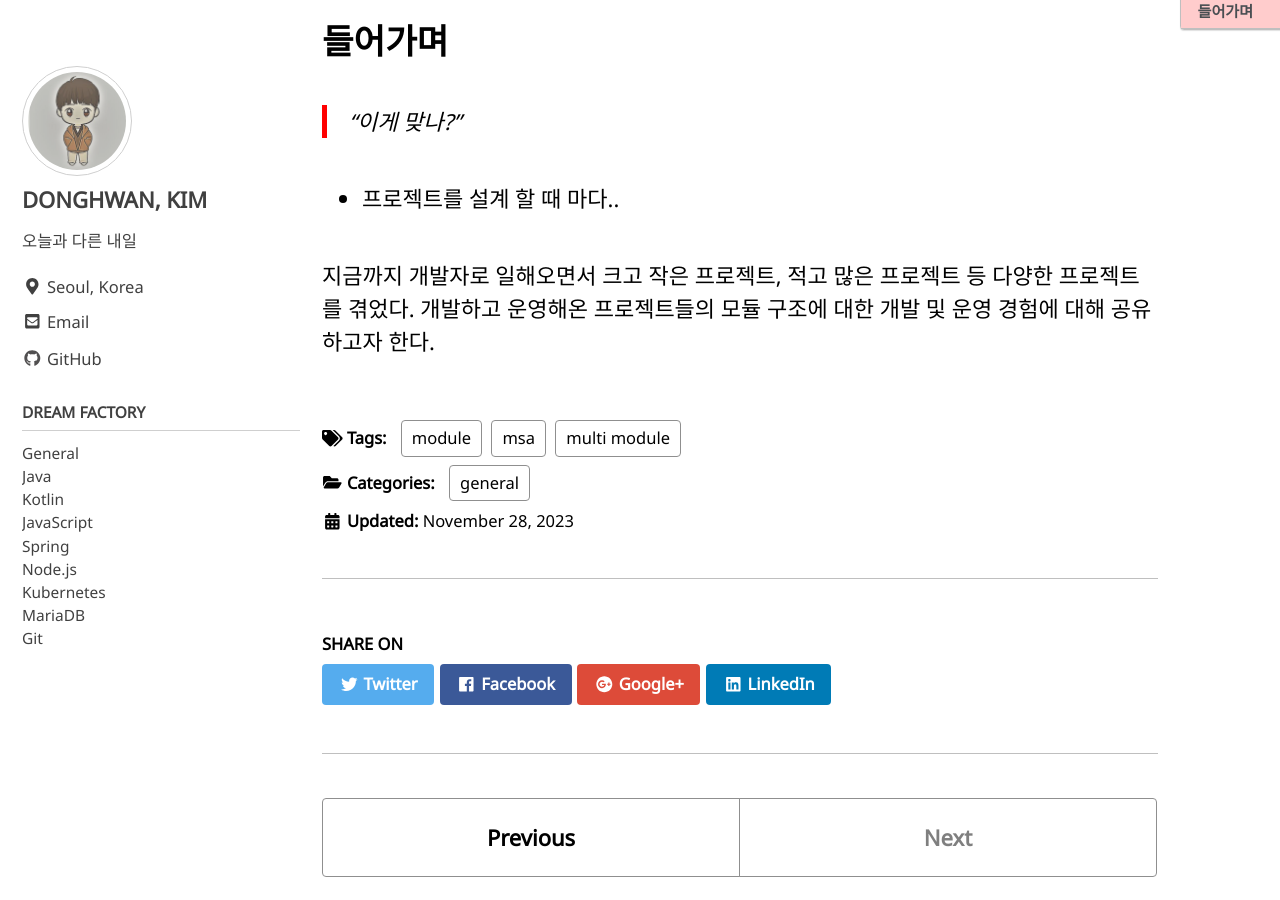
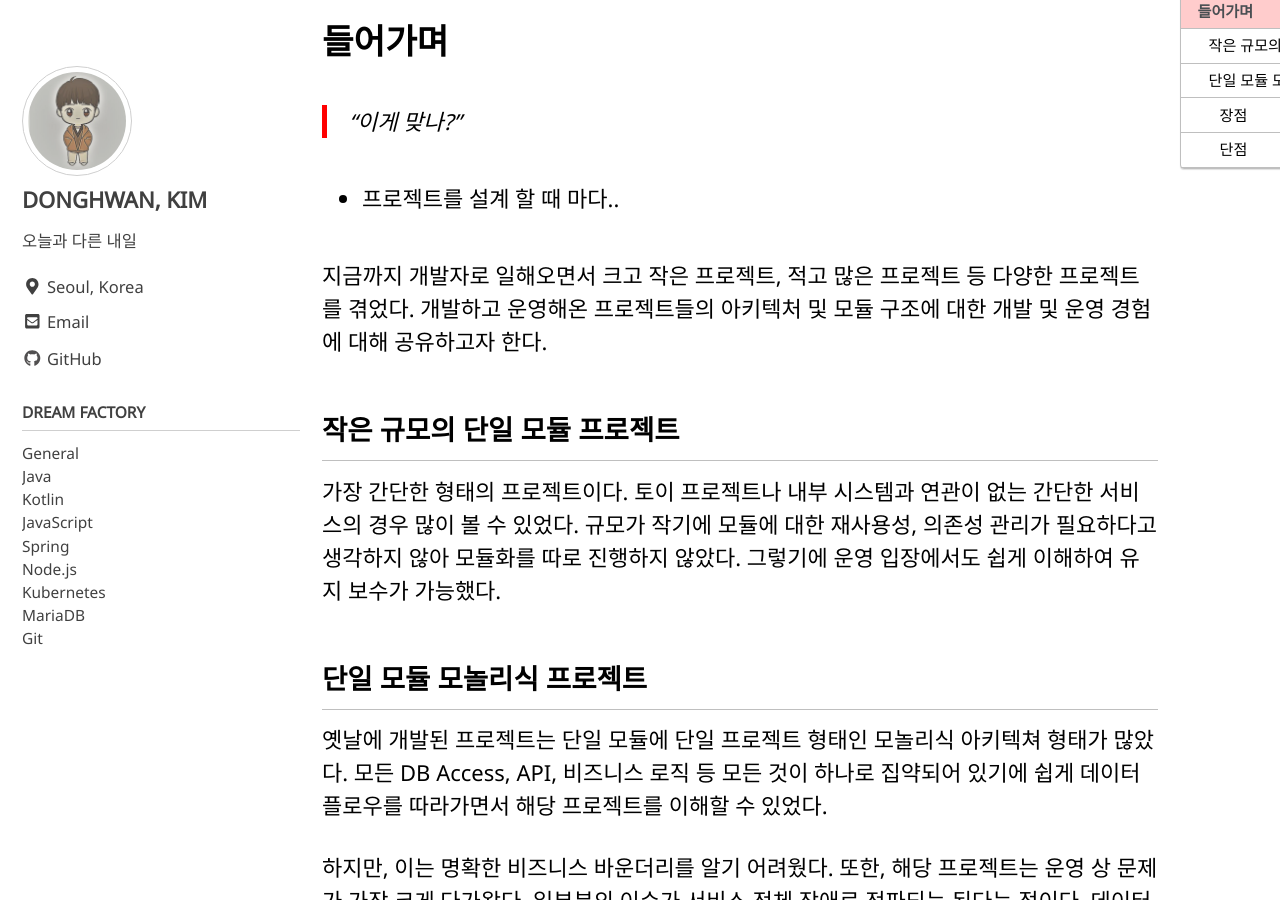
Before and after one commit to yearnlune/yearnlune.github.io, a Jekyll site: the page built from _posts/2023-11-28-module-journey.md, in a window 1280 px wide and 900 px high, scrolled down 269 px. Built offline with Jekyll 4.4.1, drawn with Linux system fonts in a browser that asks for light colours; cached includes are drawn as plain includes; comment, search, counter and statistics services are not loaded; some of the changed text lies outside the part shown.

Commit message:
feat: Added contents to 'module-journey'

```diff
--- a/_posts/2023-11-28-module-journey.md
+++ b/_posts/2023-11-28-module-journey.md
@@ -19,5 +19,27 @@ categories:
 - 프로젝트를 설계 할 때 마다..
 >
 
-지금까지 개발자로 일해오면서 크고 작은 프로젝트, 적고 많은 프로젝트 등 다양한 프로젝트를 겪었다.
-개발하고 운영해온 프로젝트들의 모듈 구조에 대한 개발 및 운영 경험에 대해 공유하고자 한다.
+지금까지 개발자로 일해오면서 크고 작은 프로젝트, 적고 많은 프로젝트 등 다양한 프로젝트를 겪었다. 개발하고 운영해온 프로젝트들의 아키텍처 및 모듈 구조에 대한 개발 및 운영 경험에 대해 공유하고자 한다.
+
+## 작은 규모의 단일 모듈 프로젝트
+
+가장 간단한 형태의 프로젝트이다. 토이 프로젝트나 내부 시스템과 연관이 없는 간단한 서비스의 경우 많이 볼 수 있었다. 규모가 작기에 모듈에 대한 재사용성, 의존성 관리가 필요하다고 생각하지 않아 모듈화를 따로 진행하지 않았다. 그렇기에 운영 입장에서도 쉽게 이해하여 유지 보수가 가능했다.
+
+## 단일 모듈 모놀리식 프로젝트
+
+옛날에 개발된 프로젝트는 단일 모듈에 단일 프로젝트 형태인 모놀리식 아키텍쳐 형태가 많았다. 모든 DB Access, API, 비즈니스 로직 등 모든 것이 하나로 집약되어 있기에 쉽게 데이터 플로우를 따라가면서 해당 프로젝트를 이해할 수 있었다.
+
+하지만, 이는 명확한 비즈니스 바운더리를 알기 어려웠다. 또한, 해당 프로젝트는 운영 상 문제가 가장 크게 다가왔다. 일부분의 이슈가 서비스 전체 장애로 전파되는 된다는 점이다. 데이터 수집 및 처리에서 이슈가 생겼지만 서비스 전체의 장애로 전파되어 API 호출이 원활히 이뤄지지 않았다.
+
+### 장점
+
+- [개발] 모든 코드가 해당 프로젝트에 존재하여, 데이터 플로우를 따라가기 쉽다.
+- [개발] 빌드 및 배포가 간단하다.
+- [개발] 타 서비스와의 호출이 적기에 테스트하기 용이하다.
+- [개발] 하나의 언어로 작성되었기에 해당 언어만 잘 알고 있다면 쉽게 이해라 수 있다.
+
+### 단점
+
+- [개발] 모든 코드가 해당 프로젝트에 존재하여, 자신이 보려는 비즈니스 바운더리를 알기 어렵다.
+- [개발] 규모가 커짐에 따라 빌드 및 배포 시간이 오래 걸린다.
+- [운영] 일부분의 오류가 서비스 전체의 장애로 전파된다.
```
